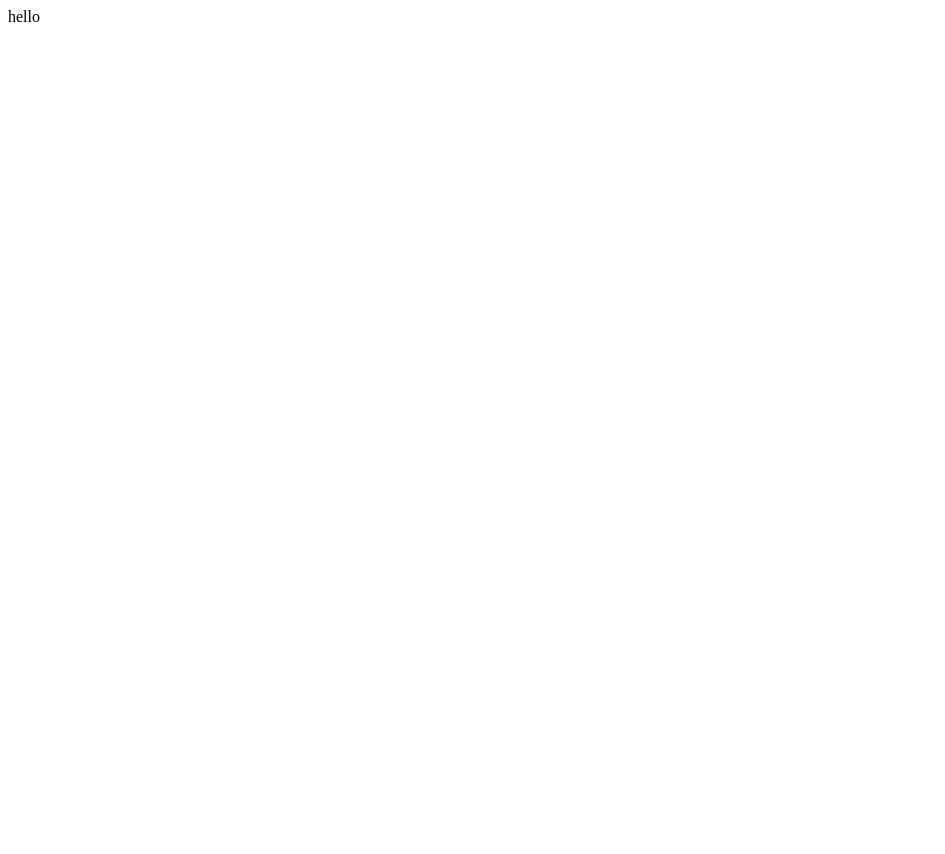
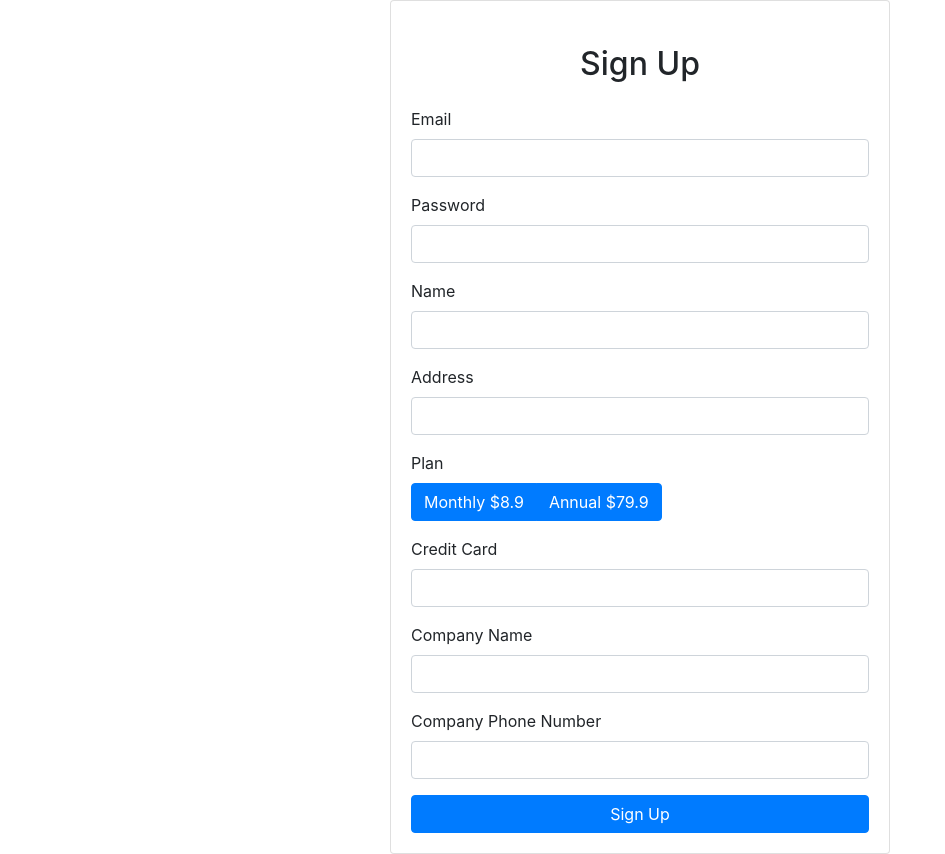
Before and after one commit to RandHood/google-drive-clone, a React (Create React App) app: page / in a window 1280 px wide. Shown: the whole page, without its empty margins (0-945 px from the left). Before the commit the page ends 800 px from the top, so only its background shows below. Built offline with nearby package versions, Linux system fonts and the light colour scheme.

Commit message:
initial sign up design

```diff
--- a/src/Components/App.js
+++ b/src/Components/App.js
@@ -1,6 +1,8 @@
+import SignUp from "./SignUp/SignUp";
+
 function App() {
   return (
-    "hello"
+    <SignUp/>
   );
 }
 
--- /dev/null
+++ b/src/Components/SignUp/SignUp.js
@@ -0,0 +1,80 @@
+import React, { useRef } from 'react';
+import { Form, Button, Card, ButtonGroup } from 'react-bootstrap';
+
+export default function SignUp() {
+    const emailRef = useRef();
+    const passwordRef = useRef();
+    const nameRef = useRef();
+    const addressRef = useRef();
+    let planRef = "monthly";
+    const creditCardRef = useRef();
+    const companyNameRef = useRef();
+    const companyNumberRef = useRef();
+
+    async function handleSubmit(e) {
+        e.preventDefault()
+        console.log(emailRef.current.value);
+        console.log(passwordRef.current.value);
+        console.log(nameRef.current.value);
+        console.log(addressRef.current.value);
+        console.log(planRef);
+        console.log(creditCardRef.current.value);
+        console.log(companyNameRef.current.value);
+        console.log(companyNumberRef.current.value);
+    }
+
+    function selectPlan(e) {
+        planRef = e.target.value;
+    }
+
+    return (
+        <div className="d-flex align-items-center justify-content-center" style={{ minHeight: "100vh" }}>
+            <Card className="w-100" style={{maxWidth: "500px"}}>
+                <Card.Body>
+                    <h2 className="text-center m-4">Sign Up</h2>
+                    <Form onSubmit={handleSubmit}>
+                        <Form.Group id="email">
+                            <Form.Label>Email</Form.Label>
+                            <Form.Control type="email" ref={emailRef} required />
+                        </Form.Group>
+                        <Form.Group id="password">
+                            <Form.Label>Password</Form.Label>
+                            <Form.Control type="password" ref={passwordRef} required />
+                        </Form.Group>
+                        <Form.Group id="name">
+                            <Form.Label>Name</Form.Label>
+                            <Form.Control type="text" ref={nameRef} required />
+                        </Form.Group>
+                        <Form.Group id="address">
+                            <Form.Label>Address</Form.Label>
+                            <Form.Control type="text" ref={addressRef} required />
+                        </Form.Group>
+                        <Form.Group id="plan">
+                            <Form.Label>Plan</Form.Label>
+                            <br/>
+                            <ButtonGroup onClick={selectPlan}>
+                                <Button value="monthly">Monthly $8.9</Button>
+                                <Button value="annual">Annual $79.9</Button>
+                            </ButtonGroup>
+                        </Form.Group>
+                        <Form.Group id="credit_card">
+                            <Form.Label>Credit Card</Form.Label>
+                            <Form.Control type="number" ref={creditCardRef} required />
+                        </Form.Group>
+                        <Form.Group id="company_name">
+                            <Form.Label>Company Name</Form.Label>
+                            <Form.Control type="text" ref={companyNameRef} required />
+                        </Form.Group>
+                        <Form.Group id="company_number">
+                            <Form.Label>Company Phone Number</Form.Label>
+                            <Form.Control type="number" ref={companyNumberRef} required />
+                        </Form.Group>
+                        <Button className="w-100" type="submit">
+                            Sign Up
+                        </Button>
+                    </Form>
+                </Card.Body>
+            </Card>
+        </div>
+    );
+}
--- a/src/index.js
+++ b/src/index.js
@@ -1,6 +1,7 @@
 import React from 'react';
 import ReactDOM from 'react-dom';
 import App from './Components/App';
+import 'bootstrap/dist/css/bootstrap.min.css';
 
 ReactDOM.render(
   <React.StrictMode>
```
Also changed, not shown: src/firebase.js (+4 -4 lines).
